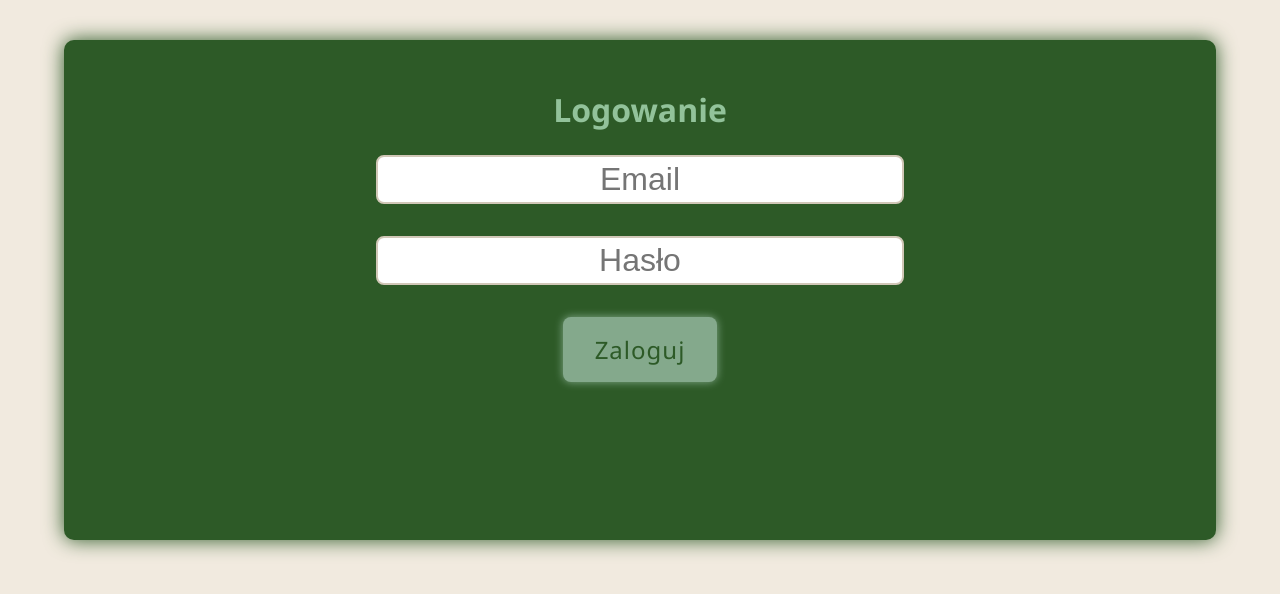
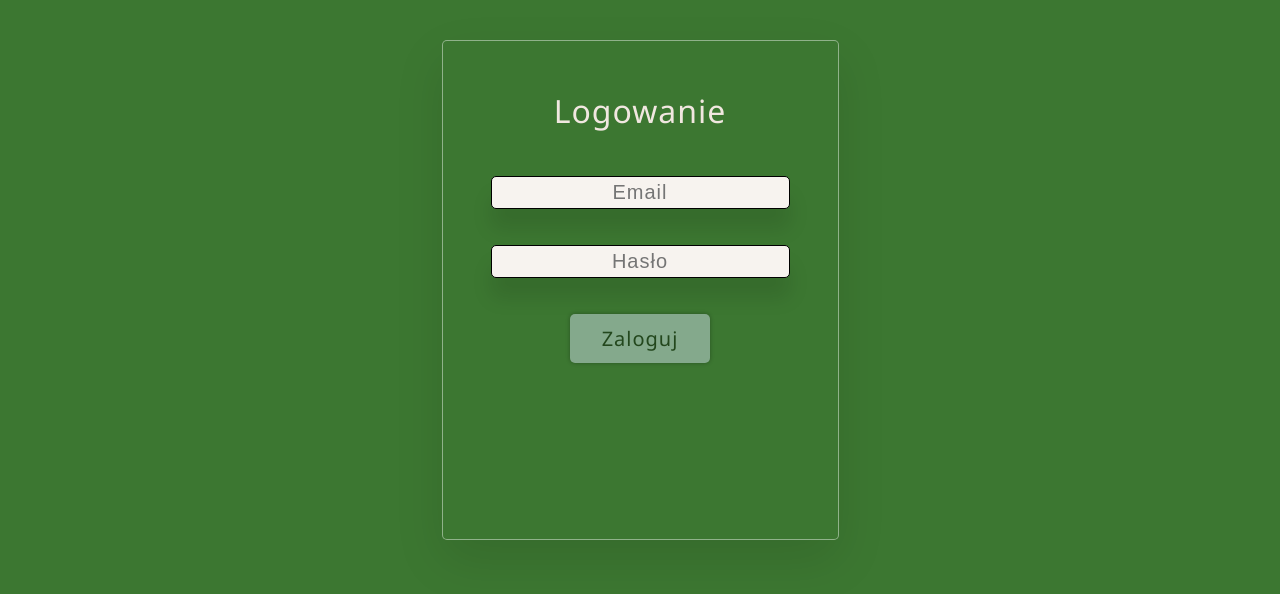
Before and after one commit to projekt-koala-2026/koala-platformson, a React (Vite) app in the folder client/: page /admin/login in a window 1280 px wide. Shown: the top 594 px of the page. Built offline with nearby package versions, Linux system fonts and the light colour scheme.

Commit message:
design changes and loading topbar

```diff
--- a/client/src/App.jsx
+++ b/client/src/App.jsx
@@ -1,14 +1,19 @@
 import { BrowserRouter, Route, Routes } from "react-router-dom";
+import TopLoadingBar from "./components/TopLoadingBar";
+import { LoadingProvider } from "./contexts/LoadingContext";
 import LoginScreen from "./screens/admin/LoginScreen";
 import PanelScreen from "./screens/admin/PanelScreen";
 
 export default function App() {
     return (
+        <LoadingProvider>
+            <TopLoadingBar />
             <BrowserRouter>
                 <Routes>
                     <Route path="/admin/login" element={<LoginScreen />} />
                     <Route path="/admin" element={<PanelScreen />} />
                 </Routes>
             </BrowserRouter>
+        </LoadingProvider>
     );
 }
--- a/client/src/components/Button.css
+++ b/client/src/components/Button.css
@@ -1,12 +1,18 @@
 .button {
+    transition: 0.2s ease all;
     margin: 0.5rem 0;
-    box-shadow: 0 0 8px var(--color-secondary);
-    border-radius: 8px;
-    background-color: var(--color-secondary);
-    padding: 1rem 2rem;
-    color: var(--color-primary);
-    font-size: 1.5rem;
+    box-shadow: 0 0 4px rgba(0, 0, 0, 0.3);
+    border-radius: 5px;
+    background-color: var(--color-button);
+    padding: 0.7rem 2rem;
+    color: #23471d;
+    font-size: 1.25rem;
     letter-spacing: 1px;
     user-select: none;
     text-align: center;
 }
+
+.button:hover {
+    box-shadow: 0 0 8px var(--color-button-hover);
+    background-color: var(--color-button-hover);
+}
--- /dev/null
+++ b/client/src/components/TopLoadingBar.jsx
@@ -0,0 +1,12 @@
+import { useLoading } from "../contexts/LoadingContext";
+
+export default function TopLoadingBar() {
+    const { progress } = useLoading();
+
+    const barStyle = {
+        width: `${progress}%`,
+        opacity: progress === 0 || progress === 100 ? 0 : 1,
+    };
+
+    return <div className="topLoadingBar" style={barStyle} />;
+}
--- /dev/null
+++ b/client/src/contexts/LoadingContext.jsx
@@ -0,0 +1,26 @@
+import { createContext, useContext, useState } from "react";
+import { randint } from "../utils/helpers";
+
+const LoadingContext = createContext();
+
+export const LoadingProvider = ({ children }) => {
+    const [progress, setProgress] = useState(0);
+
+    const startLoading = () => {
+        setProgress(randint(10, 40));
+        setTimeout(() => setProgress(randint(50, 80)), 200);
+    };
+
+    const stopLoading = () => {
+        setProgress(100);
+        setTimeout(() => setProgress(0), 200);
+    };
+
+    return (
+        <LoadingContext.Provider value={{ progress, startLoading, stopLoading }}>
+            {children}
+        </LoadingContext.Provider>
+    );
+};
+
+export const useLoading = () => useContext(LoadingContext);
--- a/client/src/index.css
+++ b/client/src/index.css
@@ -1,13 +1,10 @@
 :root {
-    --color-primary: #2d5a27;
-    --color-secondary: #84a98c;
-    --color-bg: #f1eadf;
-    --color-card: #ffffff;
-    --color-text: #92c29a;
-    --color-border: #d1c7b7;
+    --color-bg: #3c7731;
+    --color-bg-text: #f1e7e0;
+    --color-input: #f7f3ef;
 
-    --color-error: #a3423c;
-    --color-success: #4a7c44;
+    --color-button: #84a98c;
+    --color-button-hover: #92c29a;
 }
 
 * {
@@ -22,7 +19,7 @@ body {
     width: 100%;
     min-height: 100vh;
     overflow-x: hidden;
-    color: var(--color-text);
+    color: var(--color-bg-text);
     font-family: "Segoe UI", Tahoma, Geneva, Verdana, sans-serif;
 }
 
@@ -30,7 +27,6 @@ body {
     display: flex;
     flex-direction: column;
     justify-content: flex-start;
-
     align-items: center;
     width: 100%;
     min-height: 100vh;
@@ -41,15 +37,24 @@ input[type="password"] {
     transition: all 0.3s ease;
     margin: 8px 0;
     outline: none;
-    border: 2px solid var(--color-border);
-    border-radius: 8px;
-    background-color: var(--color-card);
+    box-shadow: 0 20px 20px rgba(0, 0, 0, 0.1);
+    border: 1px solid black;
+    border-radius: 5px;
+    background-color: var(--color-input);
     padding: 0.25rem 1rem;
     width: 100%;
-    max-width: 50%;
-    color: var(--color-text);
+    color: black;
+    font-size: 1.25rem;
+    letter-spacing: 1px;
+    text-align: center;
+}
+
+h1 {
+    margin-bottom: 1rem;
+    color: var(--color-border);
+    font-weight: 400;
     font-size: 2rem;
-    text-align: center;
+    letter-spacing: 1px;
 }
 
 .container {
@@ -57,12 +62,26 @@ input[type="password"] {
     flex-direction: column;
     justify-content: flex-start;
     align-items: center;
-    gap: 1rem;
+    gap: 1.25rem;
     margin-top: 5vh;
-    box-shadow: 0 0 20px var(--color-primary);
-    border-radius: 10px;
-    background-color: var(--color-primary);
+    box-shadow: 0 20px 50px rgba(0, 0, 0, 0.1);
+    border: 1px solid rgba(255, 255, 255, 0.43);
+    border-radius: 5px;
+    background-color: var(--color-bg);
     padding: 3rem;
-    width: 90vw;
+    width: auto;
+    min-width: 300px;
+    max-width: 1000px;
     min-height: 500px;
 }
+
+.topLoadingBar {
+    position: fixed;
+    top: 0;
+    left: 0;
+    z-index: 9999;
+    transition: width 0.4s ease;
+    box-shadow: 0 0 10px var(--color-button-hover);
+    background-color: var(--color-button);
+    height: 4px;
+}
--- a/client/src/screens/admin/LoginScreen.jsx
+++ b/client/src/screens/admin/LoginScreen.jsx
@@ -1,11 +1,16 @@
 import { useNavigate } from "react-router-dom";
 import Button from "../../components/Button";
+import { useLoading } from "../../contexts/LoadingContext";
 
 export default function LoginScreen({}) {
     const navigate = useNavigate();
+    const { startLoading, stopLoading } = useLoading();
 
-    const handleLogin = () => {
+    const handleLogin = async () => {
+        startLoading();
+        await new Promise((resolve) => setTimeout(resolve, 800));
         navigate("/admin");
+        stopLoading();
     };
 
     return (
--- a/client/src/screens/admin/PanelScreen.jsx
+++ b/client/src/screens/admin/PanelScreen.jsx
@@ -1,7 +1,7 @@
 export default function PanelScreen({}) {
     return (
         <div className="container">
-            <h1>Panel</h1>
+            <h1>Panel administracyjny</h1>
         </div>
     );
 }
--- /dev/null
+++ b/client/src/utils/helpers.js
@@ -0,0 +1 @@
+export const randint = (start, end) => Math.floor(start + Math.random() * (end - start));
```
Lines whose indentation alone changed are shown as unchanged.
